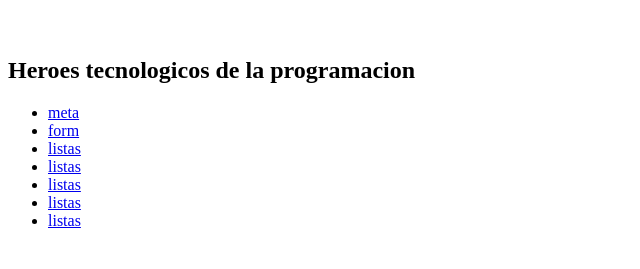
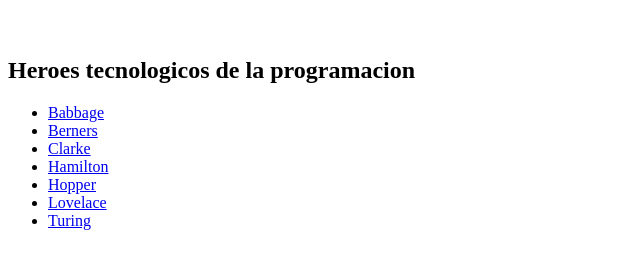
Before and after one commit to bemja28/TP-Heroes, a website: page views/index.html in a window 1280 px wide. Shown: the part 61-330 px from the top of the page, without its empty margins (0-640 px from the left). Drawn offline with Linux system fonts and the light colour scheme.

Commit message:
link online2

```diff
--- a/views/index.html
+++ b/views/index.html
@@ -12,13 +12,13 @@
     <header>
         <nav>
             <ul>
-                <li><a href="babbage.html">meta</a></li>
-                <li><a href="berners-lee.html">form</a></li>
-                <li><a href="clarke.html">listas</a></li>
-                <li><a href="hamilton.html">listas</a></li>
-                <li><a href="hopper.html">listas</a></li>
-                <li><a href="lovelace.html">listas</a></li>
-                <li><a href="turing.html">listas</a></li>
+                <li><a href="/views/babbage.html">Babbage</a></li>
+                <li><a href="/views/berners-lee.html">Berners</a></li>
+                <li><a href="/views/clarke.html">Clarke</a></li>
+                <li><a href="/views/hamilton.html">Hamilton</a></li>
+                <li><a href="/views/hopper.html">Hopper</a></li>
+                <li><a href="/views/lovelace.html">Lovelace</a></li>
+                <li><a href="/views/turing.html">Turing</a></li>
             </ul>
         </nav>
     </header>
```
